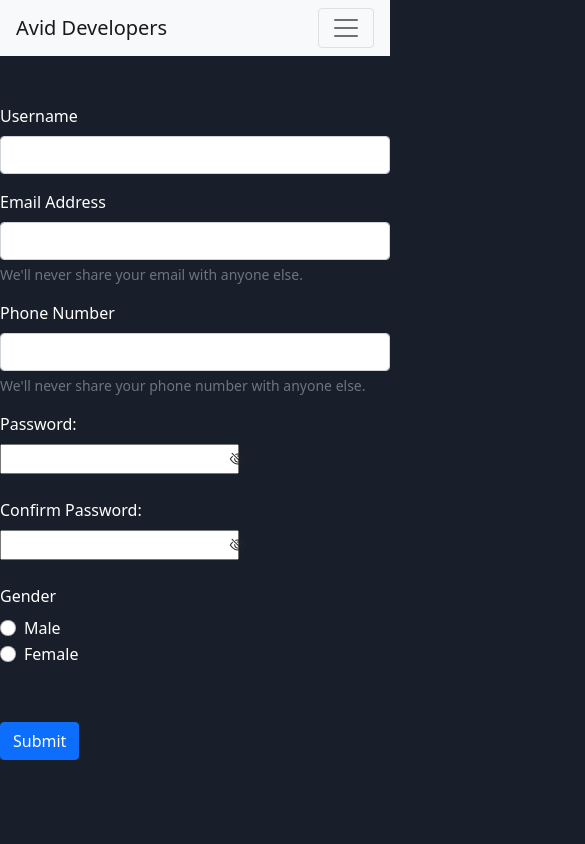
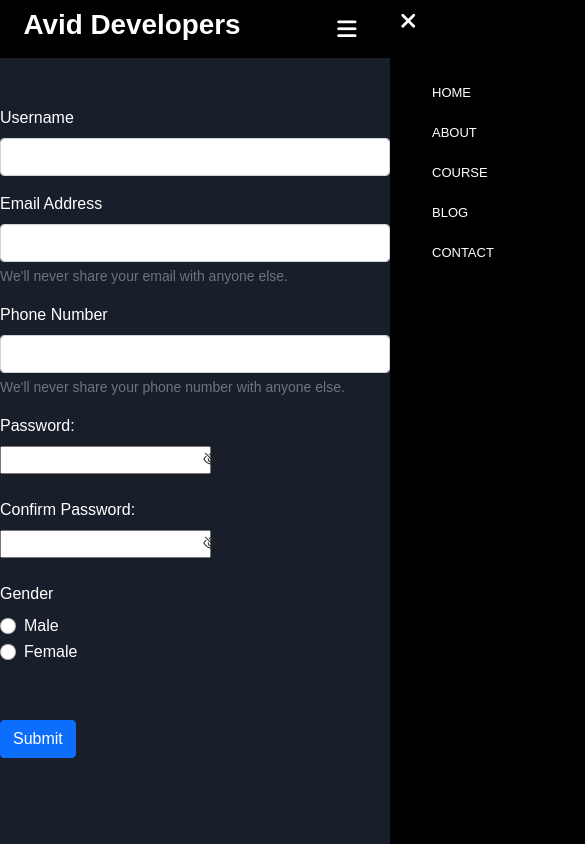
Before and after one commit to Magicinlittlethings/Capstone-2, a plain HTML site: page Index.html in a window 390 px wide. Shown: the whole page, 585 px wide, since content can reach past the window. Drawn offline with nearby package versions, Linux system fonts and the light colour scheme; files that its build step writes are made by us from their sources; files whose address does not match are found by name.

Commit message:
Addition of Navbar
I added a stylesheet for the nav bar and the javaScript function for the hamburger icon

```diff
--- a/Index.html
+++ b/Index.html
@@ -2,7 +2,7 @@
 <html>
 <head>
   <meta http-equiv="content-type" content="text/html; charset=utf-8" />
-
+  <script src="https://kit.fontawesome.com/be1080e99e.js" crossorigin="anonymous"></script>
   <link href="https://cdn.jsdelivr.net/npm/bootstrap@5.0.2/dist/js/bootstrap.bundle.min.js" integrity="sha384-MrcW6ZMFYlzcLA8Nl+NtUVF0sA7MsXsP1UyJoMp4YLEuNSfAP+JcXn/tWtIaxVXM" crossorigin="anonymous">
 </script>
 
@@ -10,6 +10,7 @@
 <link rel="stylesheet" href="https://stackpath.bootstrapcdn.com/bootstrap/4.3.1/css/bootstrap.min.css"integrity="sha384-ggOyR0iXCbMQv3Xipma34MD+dH/1fQ784/j6cY/iJTQUOhcWr7x9JvoRxT2MZw1T"crossorigin="anonymous">
 <link rel="stylesheet" href="css/bootstrap.min.css">
 <link rel="stylesheet" href="css/Style.css" />
+<link rel="stylesheet" href="navbar.css">
 
 <title>Group 35</title>
 <style>
@@ -21,18 +22,23 @@
 </style>
 </head>
 
-<body>
+<section class="header">
 
-<nav class="navbar navbar-expand-lg navbar-light bg-light">
-<div class="container-fluid">
-<a class="navbar-brand" href="#">Avid Developers</a> <button class="navbar-toggler" type="button" data-bs-toggle="collapse" data-bs-target="#navbarNavAltMarkup" aria-controls="navbarNavAltMarkup" aria-expanded="false" aria-label="Toggle navigation"> <span class="navbar-toggler-icon"></span> </button> <div class="collapse navbar-collapse" id="navbarNavAltMarkup">
-<div class="navbar-nav">
-<a class="nav-link active" aria-current="page" href="#">Home</a> <a class="nav-link" href="#">Contact Us</a> <a class="nav-link" href="#">About Us</a>
-</div>
-</div>
-</div>
-</nav>
-
+  <nav>
+      <h1>Avid Developers</h1>
+ <div class="nav-links" id="navLinks">
+  <i class="fa-solid fa-xmark" onclick="hideMenu()"></i>
+ <ul>
+     <li><a href="">HOME</a></li>
+     <li><a href="">ABOUT</a></li>
+     <li><a href="">COURSE</a></li>
+     <li><a href="">BLOG</a></li>
+     <li><a href="">CONTACT</a></li>
+  </div>
+ </ul>
+ <i class="fa-solid fa-bars" onclick="showMenu()"></i>
+  </nav>
+</section>
 <br><br>
 
 <form> <div class="mb-3"> <label for="exampleInputUsername1" class="form-label">Username</label> <input type="username" class="form-control" id="exampleInputUsername1"></div> </div> <div class="mb-3"> <label for="exampleInputEmail1" class="form-label">Email Address</label> <input type="email" class="form-control" id="exampleInputEmail1 aria-describedby="emailHelp"> <div id="emailHelp" class="form-text">We'll never share your email with anyone else.</div> </div> <div class="mb-3"> <label for="exampleInputPhoneNumber1" class="form-label">Phone Number</label> <input type="phonenumber" class="form-control" id="exampleInputPhoneNumber1 aria-describedby="phonenumberHelp"> <div id="phonenumberHelp" class="form-text">We'll never share your phone number with anyone else.</div> </div>
@@ -67,6 +73,16 @@ this.classList.toggle('bi-eye');
 });
 </script>
 
+<script>
+  var navLinks = document.getElementById("navLinks");
+  function showMenu(){
+      navLinks.style.right = "0";
+  }
+  function hideMenu(){
+      navLinks.style.right = "-200px";
+  }
+
+  </script>
 
 </body>
 </html>
--- /dev/null
+++ b/navbar.css
@@ -0,0 +1,100 @@
+*{
+    margin: 0%;
+    padding: 0%;
+    font-family: 'Poppins', sans-serif;
+  }
+  .header{
+  background-color:black;
+  position: relative;
+  }
+  nav{
+    display: flex;
+    padding:2% 6%;
+    justify-content: space-between;
+    align-items: center;
+  }
+
+  .nav-links{
+    flex: 1;
+    text-align: right;
+  }
+  .nav-links ul li{
+    list-style:none;
+    display:inline-block;
+    padding: 8px 12px;
+    position: relative;
+  }
+  .nav-links ul li a{
+    color: white;
+    text-decoration: none ;
+    font-size: 13px;
+  }
+
+
+
+  nav .fa-solid{
+    display:none;
+  }
+  h1{
+    color: white;
+    font-weight: 600;
+  }
+
+
+
+
+
+
+
+
+
+
+
+
+
+
+
+
+
+
+
+
+
+
+
+
+
+
+
+
+
+  @media(max-width:700px){
+    .nav-links ul li{
+            display: block;
+        }
+    .nav-links{
+        position: absolute;
+        background: black;
+        height: 100vh;
+        width: 200px;
+        top: 0;
+        right: -200px;
+        text-align: left;
+        z-index: 2;
+        transition: 1s;
+    }
+
+    nav .fa-solid{
+
+        display: block;
+        color: white;
+        margin: 10px;
+        font-size: 22px;
+        cursor: pointer;
+    }
+
+    .nav-links ul{
+        padding: 30px;
+    }
+
+  }
```
Also changed, not shown: Style.css (line endings or trailing spaces).
